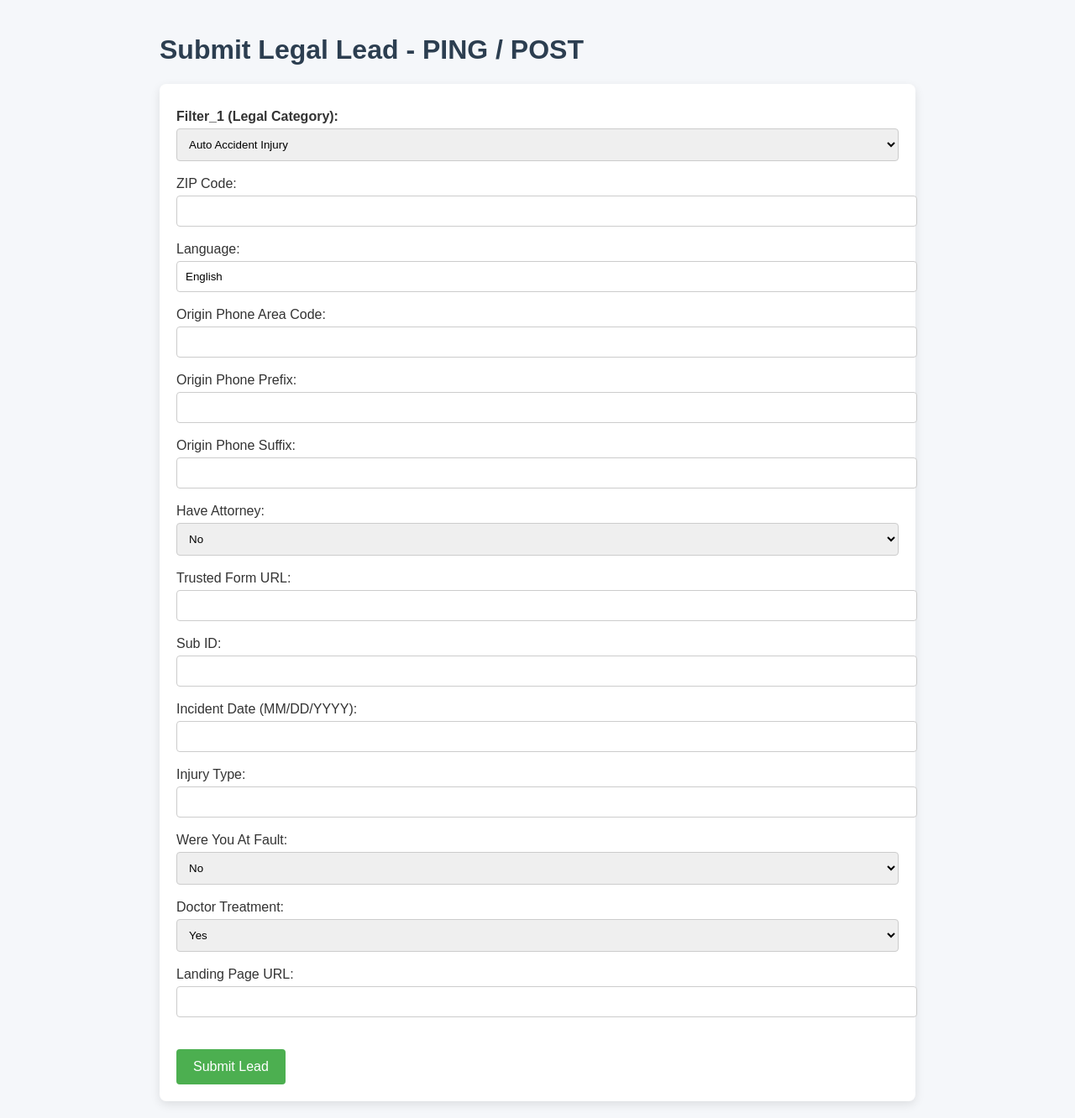
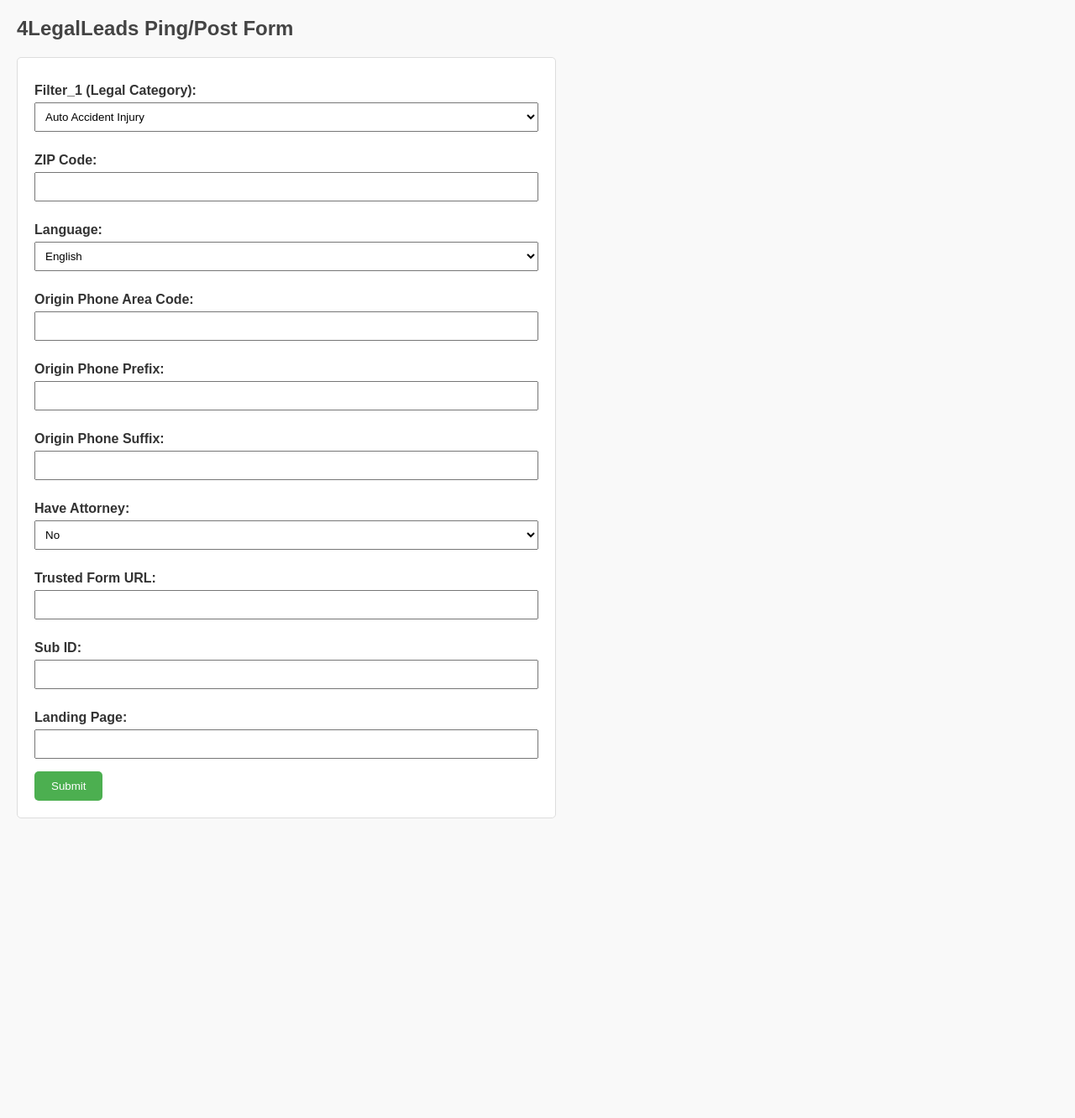
Before and after one commit to hadisatti105/4legalleads, a FastAPI app: page / in a window 1280 px wide. Shown: the whole page at 84% size. After the commit the page ends 975 px from the top, so only its background shows below. Run offline with FastAPI, Linux system fonts and the light colour scheme.

Commit message:
Final dynamic Filter_1 with CSS and all required fields

```diff
--- a/app.py
+++ b/app.py
@@ -1,11 +1,9 @@
-from fastapi import FastAPI, Form, Request
+from fastapi import FastAPI, Request, Form
 from fastapi.responses import RedirectResponse
+from fastapi.templating import Jinja2Templates
 from fastapi.staticfiles import StaticFiles
-from fastapi.templating import Jinja2Templates
+import requests
 import uuid
-import requests
-import json
-import xml.etree.ElementTree as ET
 from datetime import datetime
 
 app = FastAPI()
@@ -13,15 +11,15 @@
 app.mount("/static", StaticFiles(directory="static"), name="static")
 templates = Jinja2Templates(directory="templates")
 
-# Store submissions in memory (for demo)
-submission_store = {}
+# In-memory storage of ping/post data (simple)
+db = {}
 
 @app.get("/")
 def index(request: Request):
     return templates.TemplateResponse("index.html", {"request": request})
 
 @app.post("/submit")
-async def submit(
+def submit(
     request: Request,
     filter_1: str = Form(...),
     zip_code: str = Form(...),
@@ -32,20 +30,20 @@
     have_attorney: str = Form(...),
     trusted_form_url: str = Form(...),
     sub_id: str = Form(...),
-    incident_date: str = Form(...),
-    injury_type: str = Form(...),
-    were_you_at_fault: str = Form(...),
-    doctor_treatment: str = Form(...),
     landing_page: str = Form(...),
+
+    # Optional fields for dynamic categories
+    incident_date: str = Form(""),
+    injury_type: str = Form(""),
+    were_you_at_fault: str = Form(""),
+    doctor_treatment: str = Form("")
 ):
-    # Constants
-    API_KEY = "a1598e131406605ba08ef7e9b5c0f7d3568b568d532ee38b32c1afe780a92716"
-    TERMINATING_PHONE = "2534870338"
+    lead_id = str(uuid.uuid4())
 
     # Build Ping Payload
     ping_payload = {
         "Mode": "ping",
-        "Key": API_KEY,
+        "Key": "a1598e131406605ba08ef7e9b5c0f7d3568b568d532ee38b32c1afe780a92716",
         "API_Action": "custom4llIprSubmitLeadWithComboCheck",
         "Match_With_Partner_ID": "20827",
         "TYPE": "9",
@@ -57,40 +55,39 @@
         "Origin_Phone_Prefix": origin_prefix,
         "Origin_Phone_Suffix": origin_suffix,
         "Terminating_Phone_Country_Code": "1",
-        "Terminating_Phone": TERMINATING_PHONE,
+        "Terminating_Phone": "2534870338",
         "Filter_1": filter_1,
         "Return_Best_Price": "1",
         "Sub_ID": sub_id,
         "Have_Attorney": have_attorney,
         "Trusted_Form_URL": trusted_form_url,
-        "ZIP": zip_code,
+        "Landing_Page": landing_page
     }
 
-    # Send Ping
+    # Add dynamic required fields per category
+    if filter_1 in [
+        "Auto Accident Injury",
+        "Personal Injury",
+        "Workers Comp",
+        "Medical Malpractice",
+        "Product Liability"
+    ]:
+        ping_payload["Incident_Date"] = incident_date
+        ping_payload["Injury_Type"] = injury_type
+        ping_payload["Were_You_At_Fault"] = were_you_at_fault
+        ping_payload["Doctor_Treatment"] = doctor_treatment
+
+    # Send Ping Request
     ping_response = requests.post("https://leads.4legalleads.com/new_api/api.php", data=ping_payload)
-
-    # Parse Ping Response (JSON or XML fallback)
     try:
         ping_response_json = ping_response.json()
     except Exception:
-        try:
-            root = ET.fromstring(ping_response.text)
-            ping_response_json = {}
-            for child in root:
-                ping_response_json[child.tag] = child.text
-        except Exception:
-            ping_response_json = {"error": f"Invalid response format: {ping_response.text}"}
+        ping_response_json = {"error": f"Invalid JSON response: {ping_response.text}"}
 
-    # Extract Lead_ID if matched
-    lead_id = ping_response_json.get("lead_id") if "lead_id" in ping_response_json else None
-    if not lead_id:
-        # Check inside XML structure fallback
-        lead_id = ping_response_json.get("lead_id", None)
-
-    # Build Post Payload
+    # Prepare Post Payload
     post_payload = {
         "Mode": "post",
-        "Key": API_KEY,
+        "Key": "a1598e131406605ba08ef7e9b5c0f7d3568b568d532ee38b32c1afe780a92716",
         "API_Action": "custom4llIprSubmitLeadWithComboCheck",
         "Match_With_Partner_ID": "20827",
         "TYPE": "9",
@@ -102,7 +99,7 @@
         "Origin_Phone_Prefix": origin_prefix,
         "Origin_Phone_Suffix": origin_suffix,
         "Terminating_Phone_Country_Code": "1",
-        "Terminating_Phone": TERMINATING_PHONE,
+        "Terminating_Phone": "2534870338",
         "Filter_1": filter_1,
         "Sub_ID": sub_id,
         "Have_Attorney": have_attorney,
@@ -110,61 +107,42 @@
         "App_ID": "888",
         "Landing_Page": landing_page,
         "Start_Date_Time": datetime.now().strftime("%Y-%m-%d %H:%M:%S"),
-        "Lead_ID": lead_id or "",
+        "Lead_ID": ping_response_json.get("response", {}).get("lead_id", "")
     }
 
-    # Add category specific required fields
+    # Add dynamic required fields per category
     if filter_1 in [
         "Auto Accident Injury",
         "Personal Injury",
         "Workers Comp",
         "Medical Malpractice",
-        "Product Liability",
+        "Product Liability"
     ]:
         post_payload["Incident_Date"] = incident_date
         post_payload["Injury_Type"] = injury_type
         post_payload["Were_You_At_Fault"] = were_you_at_fault
         post_payload["Doctor_Treatment"] = doctor_treatment
 
-    # Send Post
+    # Send Post Request
     post_response = requests.post("https://leads.4legalleads.com/new_api/api.php", data=post_payload)
-
-    # Parse Post Response (JSON or fallback)
     try:
         post_response_json = post_response.json()
     except Exception:
-        try:
-            root = ET.fromstring(post_response.text)
-            post_response_json = {}
-            for child in root:
-                post_response_json[child.tag] = child.text
-        except Exception:
-            post_response_json = {"error": f"Invalid response format: {post_response.text}"}
+        post_response_json = {"error": f"Invalid JSON response: {post_response.text}"}
 
-    # Store the submission
-    record_id = str(uuid.uuid4())
-    submission_store[record_id] = {
+    # Store in DB
+    db[lead_id] = {
         "ping_payload": ping_payload,
         "ping_response": ping_response_json,
         "post_payload": post_payload,
-        "post_response": post_response_json,
+        "post_response": post_response_json
     }
 
-    return RedirectResponse(f"/view/{record_id}", status_code=302)
+    return RedirectResponse(url=f"/view/{lead_id}", status_code=302)
 
-@app.get("/view/{record_id}")
-def view_submission(record_id: str, request: Request):
-    record = submission_store.get(record_id)
-    if not record:
-        return templates.TemplateResponse("view.html", {"request": request, "error": "Record not found."})
-    return templates.TemplateResponse(
-        "view.html",
-        {
-            "request": request,
-            "record_id": record_id,
-            "ping_payload": record["ping_payload"],
-            "ping_response": record["ping_response"],
-            "post_payload": record["post_payload"],
-            "post_response": record["post_response"],
-        },
-    )
+@app.get("/view/{lead_id}")
+def view(request: Request, lead_id: str):
+    data = db.get(lead_id)
+    if not data:
+        return templates.TemplateResponse("view.html", {"request": request, "error": "Lead ID not found."})
+    return templates.TemplateResponse("view.html", {"request": request, "lead_id": lead_id, **data})
--- a/static/style.css
+++ b/static/style.css
@@ -1,67 +1,53 @@
 body {
     font-family: Arial, sans-serif;
-    background-color: #f5f7fa;
+    margin: 20px;
+    padding: 0;
+    background-color: #f9f9f9;
     color: #333;
-    padding: 20px;
-    max-width: 900px;
-    margin: auto;
 }
 
-h1, h2 {
-    color: #2c3e50;
+h2 {
+    color: #444;
 }
 
 form {
-    background-color: #fff;
+    max-width: 600px;
     padding: 20px;
-    border-radius: 8px;
-    box-shadow: 0 4px 12px rgba(0, 0, 0, 0.1);
+    background: #fff;
+    border: 1px solid #ddd;
+    border-radius: 5px;
 }
 
-form label {
-    font-weight: bold;
+label {
     display: block;
     margin-top: 10px;
+    font-weight: bold;
 }
 
-form input[type="text"],
-form select {
+input, select {
     width: 100%;
-    padding: 10px;
+    padding: 8px;
     margin-top: 5px;
-    border: 1px solid #ccc;
-    border-radius: 4px;
+    margin-bottom: 15px;
+    box-sizing: border-box;
 }
 
 button {
-    background-color: #4CAF50;
-    color: white;
-    padding: 12px 20px;
-    margin-top: 20px;
+    padding: 10px 20px;
+    background: #4CAF50;
+    color: #fff;
     border: none;
-    border-radius: 4px;
     cursor: pointer;
-    font-size: 16px;
+    border-radius: 5px;
 }
 
 button:hover {
-    background-color: #45a049;
+    background: #45a049;
 }
 
 pre {
-    background-color: #f0f0f0;
-    padding: 15px;
-    border-radius: 6px;
+    background-color: #f4f4f4;
+    padding: 10px;
+    border: 1px solid #ddd;
     overflow-x: auto;
 }
-
-a {
-    display: inline-block;
-    margin-top: 20px;
-    color: #2980b9;
-    text-decoration: none;
-}
-
-a:hover {
-    text-decoration: underline;
-}
--- a/templates/index.html
+++ b/templates/index.html
@@ -1,54 +1,94 @@
 <!DOCTYPE html>
 <html lang="en">
 <head>
-    <meta charset="UTF-8" />
-    <title>Legal Leads PING / POST Test</title>
+    <meta charset="UTF-8">
+    <title>4LegalLeads Ping/Post Form</title>
     <link rel="stylesheet" href="/static/style.css">
+    <script>
+        function updateFields() {
+            const category = document.getElementById('filter_1').value;
+            const dynamicFields = document.getElementById('dynamicFields');
+
+            if (["Auto Accident Injury", "Personal Injury", "Workers Comp", "Medical Malpractice", "Product Liability"].includes(category)) {
+                dynamicFields.style.display = 'block';
+            } else {
+                dynamicFields.style.display = 'none';
+            }
+        }
+    </script>
 </head>
 <body>
-    <h1>Submit Legal Lead - PING / POST</h1>
+    <h2>4LegalLeads Ping/Post Form</h2>
     <form method="post" action="/submit">
         <label>Filter_1 (Legal Category):</label>
-        <select name="filter_1" required>
+        <select name="filter_1" id="filter_1" onchange="updateFields()" required>
             <option value="Auto Accident Injury">Auto Accident Injury</option>
             <option value="Personal Injury">Personal Injury</option>
             <option value="Workers Comp">Workers Comp</option>
             <option value="Medical Malpractice">Medical Malpractice</option>
             <option value="Product Liability">Product Liability</option>
+            <option value="Family Law">Family Law</option>
+            <option value="Other">Other</option>
         </select>
-        <br><br>
-        ZIP Code: <input type="text" name="zip_code" required><br><br>
-        Language: <input type="text" name="language" value="English" required><br><br>
-        Origin Phone Area Code: <input type="text" name="origin_area_code" required><br><br>
-        Origin Phone Prefix: <input type="text" name="origin_prefix" required><br><br>
-        Origin Phone Suffix: <input type="text" name="origin_suffix" required><br><br>
-        Have Attorney:
+
+        <label>ZIP Code:</label>
+        <input type="text" name="zip_code" required>
+
+        <label>Language:</label>
+        <select name="language" required>
+            <option value="English">English</option>
+            <option value="Spanish">Spanish</option>
+        </select>
+
+        <label>Origin Phone Area Code:</label>
+        <input type="text" name="origin_area_code" required>
+
+        <label>Origin Phone Prefix:</label>
+        <input type="text" name="origin_prefix" required>
+
+        <label>Origin Phone Suffix:</label>
+        <input type="text" name="origin_suffix" required>
+
+        <label>Have Attorney:</label>
         <select name="have_attorney" required>
             <option value="No">No</option>
             <option value="Yes">Yes</option>
             <option value="Yes, but I want a new lawyer">Yes, but I want a new lawyer</option>
         </select>
-        <br><br>
-        Trusted Form URL: <input type="text" name="trusted_form_url" required><br><br>
-        Sub ID: <input type="text" name="sub_id" required><br><br>
-        Incident Date (MM/DD/YYYY): <input type="text" name="incident_date" required><br><br>
-        Injury Type: <input type="text" name="injury_type" required><br><br>
-        Were You At Fault:
-        <select name="were_you_at_fault" required>
+
+        <label>Trusted Form URL:</label>
+        <input type="text" name="trusted_form_url" required>
+
+        <label>Sub ID:</label>
+        <input type="text" name="sub_id" required>
+
+        <label>Landing Page:</label>
+        <input type="text" name="landing_page" required>
+
+        <div id="dynamicFields" style="display:none; margin-top:10px;">
+            <label>Incident Date (MM/DD/YYYY):</label>
+            <input type="text" name="incident_date">
+
+            <label>Injury Type:</label>
+            <input type="text" name="injury_type">
+
+            <label>Were You At Fault:</label>
+            <select name="were_you_at_fault">
+                <option value="">-- Select --</option>
                 <option value="No">No</option>
                 <option value="Yes">Yes</option>
                 <option value="Unqualified">Unqualified</option>
             </select>
-        <br><br>
-        Doctor Treatment:
-        <select name="doctor_treatment" required>
+
+            <label>Doctor Treatment:</label>
+            <select name="doctor_treatment">
+                <option value="">-- Select --</option>
                 <option value="Yes">Yes</option>
                 <option value="No">No</option>
             </select>
-        <br><br>
-        Landing Page URL: <input type="text" name="landing_page" required><br><br>
+        </div>
 
-        <button type="submit">Submit Lead</button>
+        <button type="submit">Submit</button>
     </form>
 </body>
 </html>
```
Also changed, not shown: templates/view.html (+16 -12 lines). Lines whose indentation alone changed are shown as unchanged.
